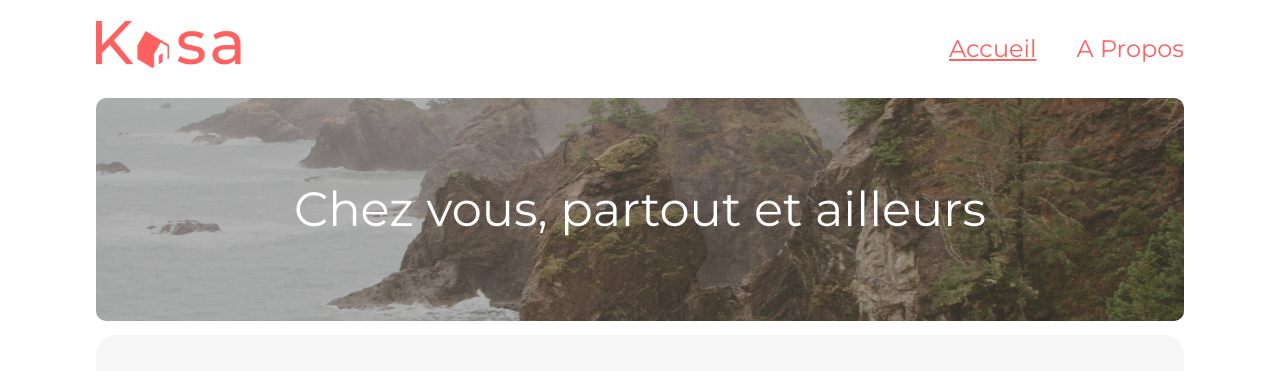
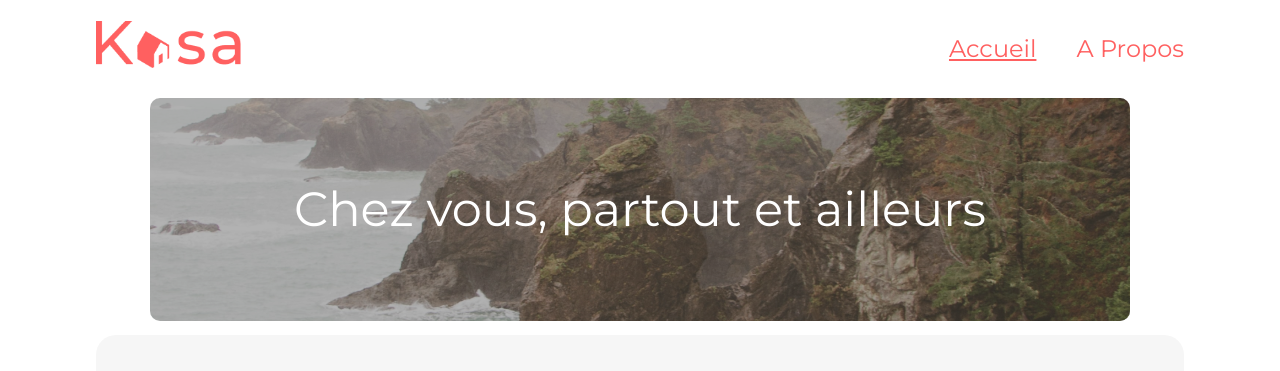
Before and after one commit to emmanuelbcd/kasa, a React (Create React App) app: page / in a window 1280 px wide. Shown: the top 371 px of the page. Built offline with nearby package versions, Linux system fonts and the light colour scheme.

Commit message:
update before git pull

```diff
--- a/src/components/Banner/Banner.scss
+++ b/src/components/Banner/Banner.scss
@@ -5,7 +5,8 @@
     display: flex;
     justify-content: center;
     align-items: center;
-    width: 100%;
+    width: 90%;
+    margin: 0 auto; //on centre horizontalement
     height: 111px;
 
     &.without-slogan {
@@ -41,7 +42,6 @@
     h2 {
         position: absolute;
         color: variables.$color-secondary;
-        //text-align: center;
         margin: 0;
         font-weight: 500;
         font-size: 24px;
@@ -50,14 +50,22 @@
         text-align: left;
     }
 
+    @media (min-width: 769px) {
+        height: 167px;
+
+        h2 {
+            left: 0; //on réinitialise à 0 pour permettre de centrer
+            font-size: 36px;
+            text-align: center; //on centre le texte
+            width: 100%;
+        }
+    }
+
     @media (min-width: 1025px) {
         height: 223px;
 
         h2 {
-            left: 0; //on réinitialise à 0 pour permettre de centrer
             font-size: 48px;
-            text-align: center; //on centre le texte
-            width: 100%;
         }
     }
 }
```
